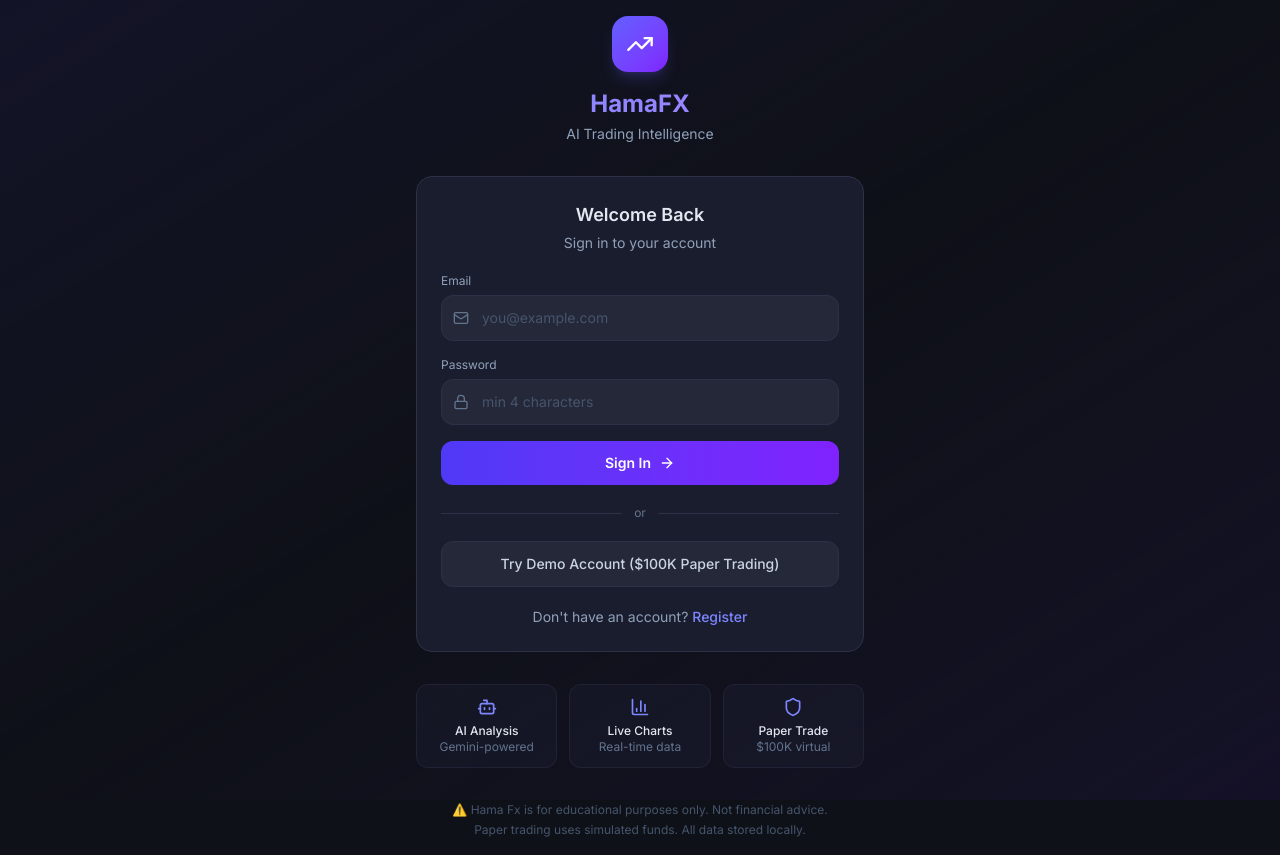
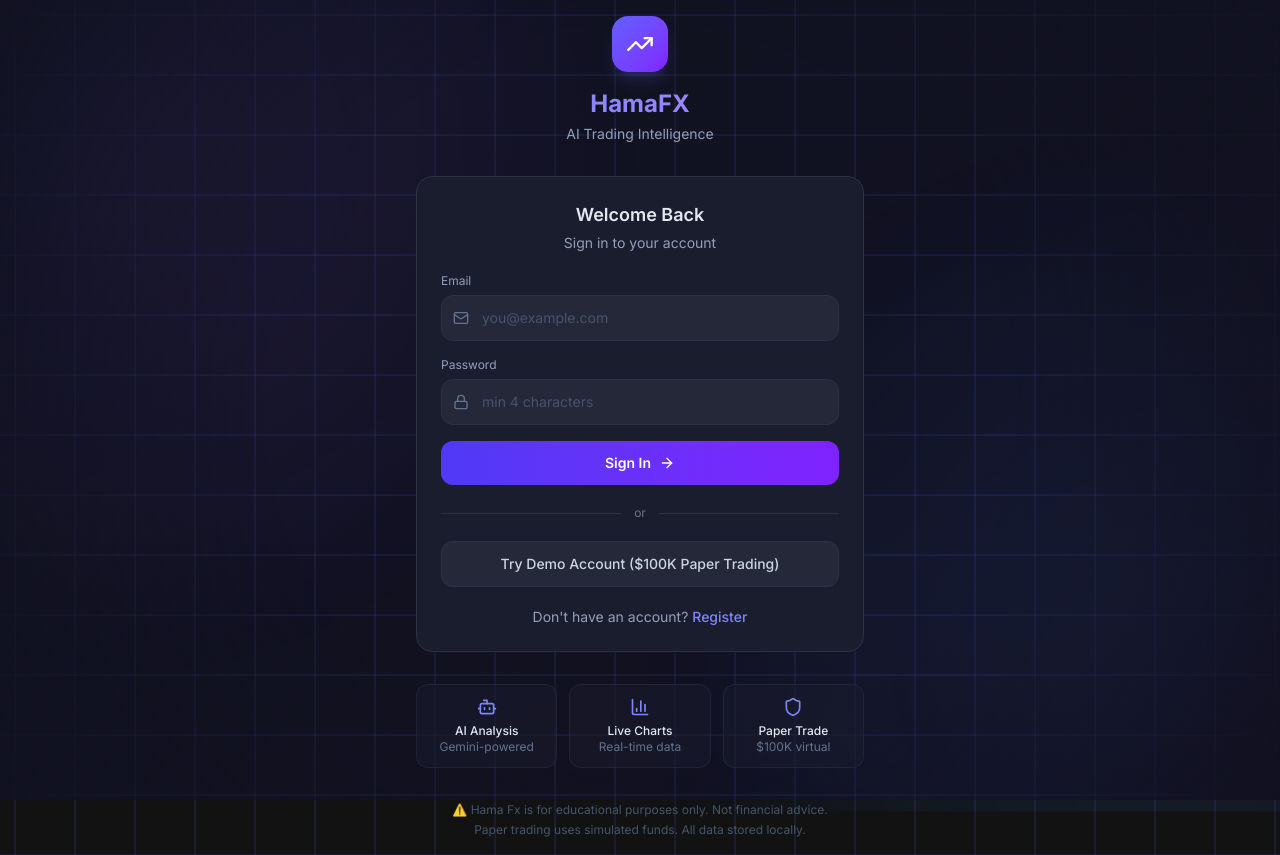
Before and after one commit to HamaFx/HamaFx, a React (Vite) app: page /#/login in a window 1280 px wide. Built offline with nearby package versions, Linux system fonts and the light colour scheme.

Commit message:
fix: make login page transparent and boost grid visibility

```diff
--- a/src/index.css
+++ b/src/index.css
@@ -51,13 +51,13 @@ body {
   width: 200%;
   height: 200%;
   background-image:
-    linear-gradient(rgba(99, 102, 241, 0.15) 1px, transparent 1px),
-    linear-gradient(90deg, rgba(99, 102, 241, 0.15) 1px, transparent 1px);
+    linear-gradient(rgba(99, 102, 241, 0.25) 1px, transparent 1px),
+    linear-gradient(90deg, rgba(99, 102, 241, 0.25) 1px, transparent 1px);
   background-size: 60px 60px;
-  animation: gridMove 120s linear infinite;
+  animation: gridMove 60s linear infinite;
   pointer-events: none;
   z-index: -40;
-  opacity: 0.8; /* Increased visibility */
+  opacity: 1; /* Fully visible layers */
 }
 
 /* Layer 3: Ambient Orbs */
--- a/src/pages/Login.tsx
+++ b/src/pages/Login.tsx
@@ -76,9 +76,9 @@ export default function Login() {
   };
 
   return (
-    <div className="min-h-screen flex flex-col items-center justify-center p-4 pb-[calc(1rem+env(safe-area-inset-bottom))] bg-nexus-bg">
-      {/* Background gradient */}
-      <div className="fixed inset-0 bg-gradient-to-br from-indigo-950/30 via-nexus-bg to-violet-950/20 pointer-events-none" />
+    <div className="min-h-screen flex flex-col items-center justify-center p-4 pb-[calc(1rem+env(safe-area-inset-bottom))]">
+      {/* Background gradient - Simplified to let grid show */}
+      <div className="fixed inset-0 bg-gradient-to-br from-indigo-950/20 to-violet-950/10 pointer-events-none" />
 
       <div className="relative w-full max-w-md space-y-8">
         {/* Logo */}
```
